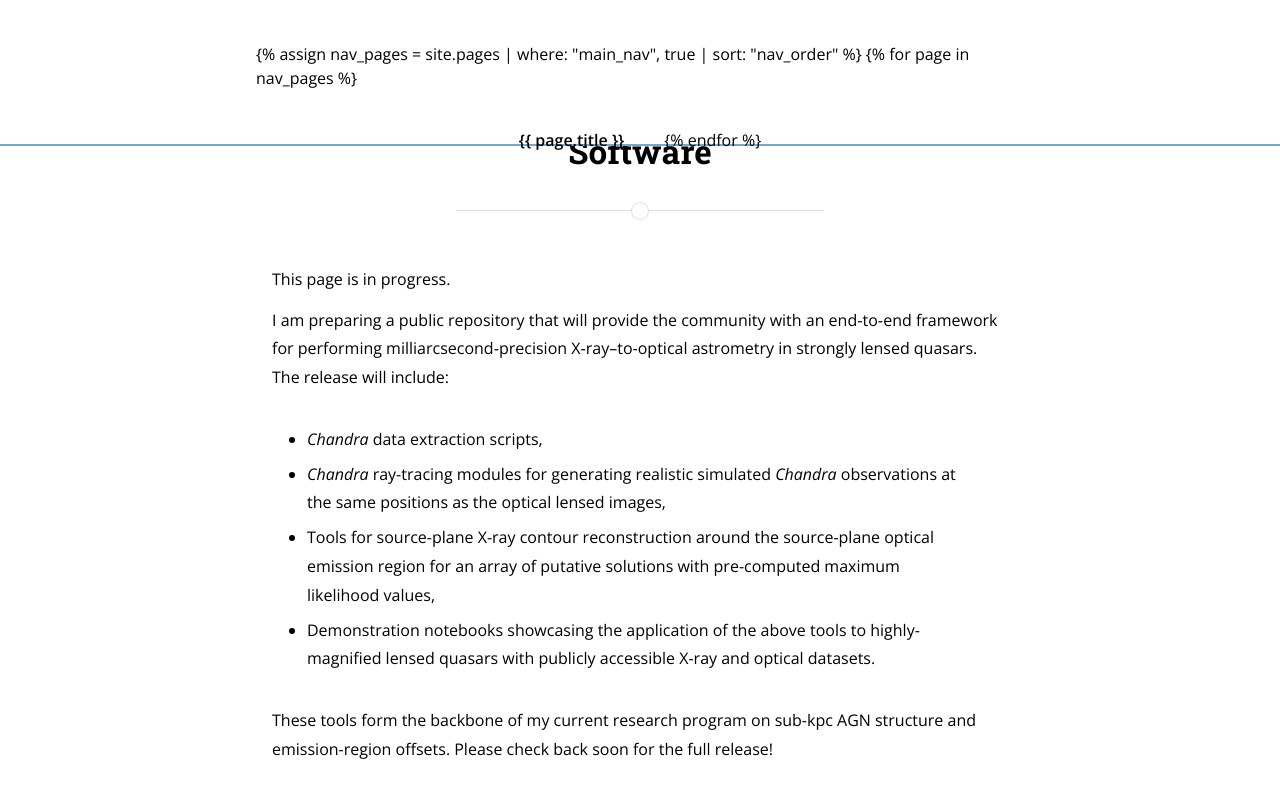
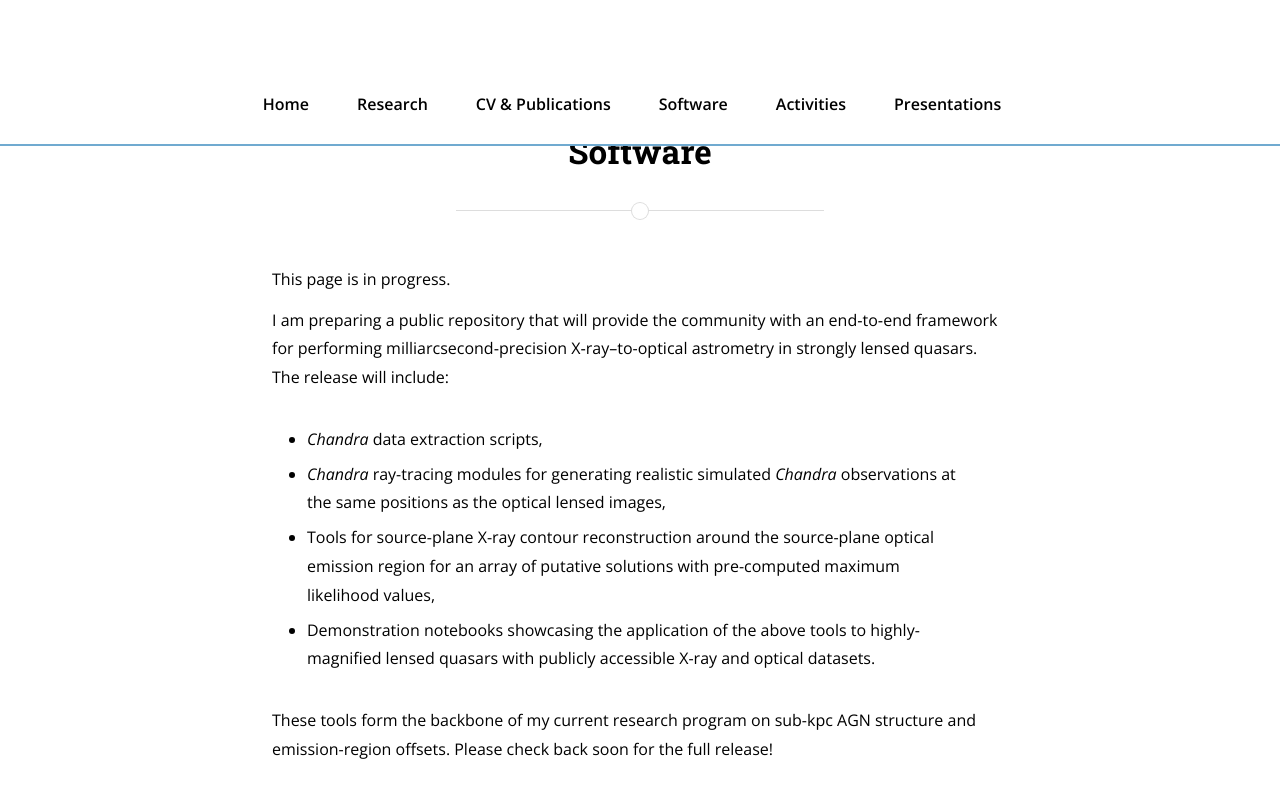
Before and after one commit to jsiskreynes-astro/jsiskreynes-astro.github.io, a Jekyll site: the page built from codes.md, in a window 1280 px wide. Shown: the top 798 px of the page. Built offline with Jekyll 4.4.1, drawn with Linux system fonts in a browser that asks for light colours; nearby versions of some CDN libraries; some of the changed lines change nothing that is shown.

Commit message:
Update nav_links.html

```diff
--- a/_includes/nav_links.html
+++ b/_includes/nav_links.html
@@ -1,11 +1,11 @@
-{% raw %}
-{% assign nav_pages = site.pages | where: "main_nav", true | sort: "nav_order" %}
+{% assign nav_pages = site.pages | sort: "nav_order" %}
 
 {% for page in nav_pages %}
-  <li class="nav-link">
-    <a href="{{ page.url | prepend: site.baseurl }}">
-      {{ page.title }}
-    </a>
-  </li>
+  {% if page.main_nav %}
+    <li class="nav-link">
+      <a href="{{ page.url | prepend: site.baseurl }}">
+        {{ page.title }}
+      </a>
+    </li>
+  {% endif %}
 {% endfor %}
-{% endraw %}
```
